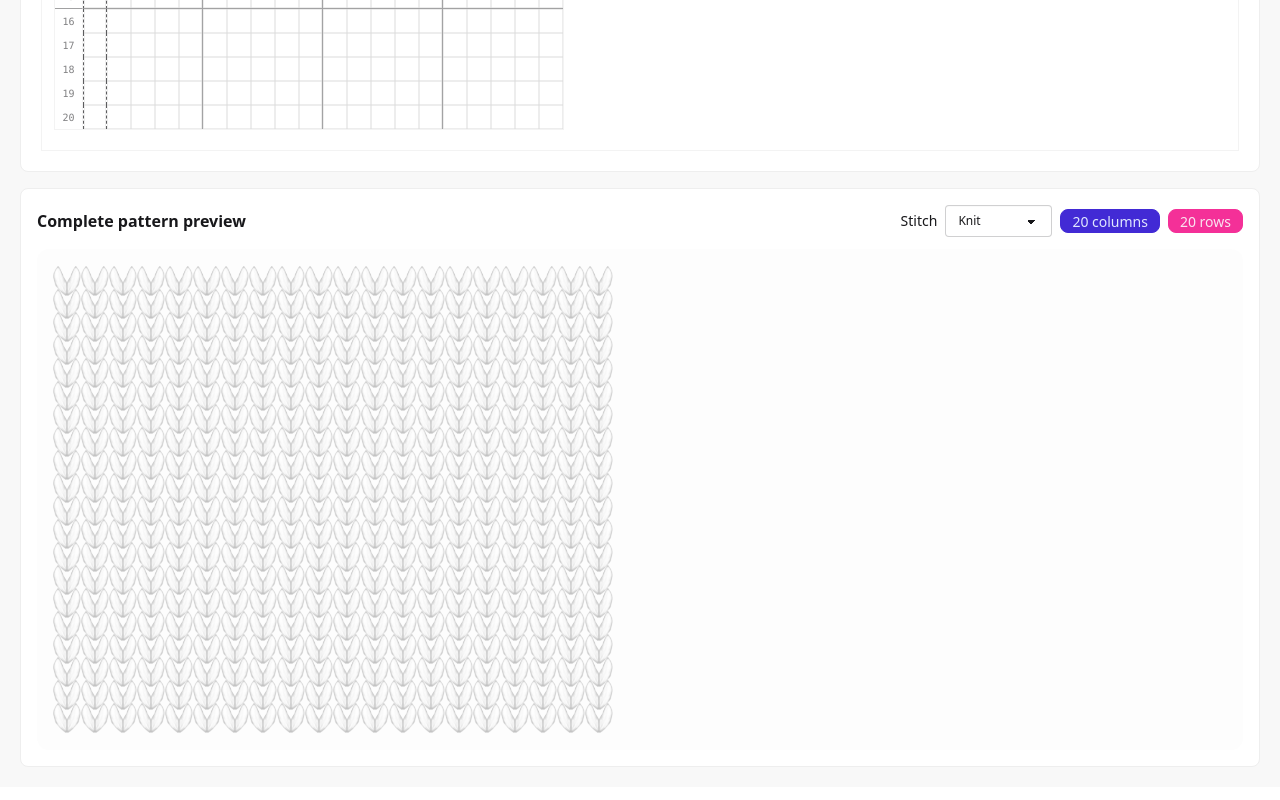
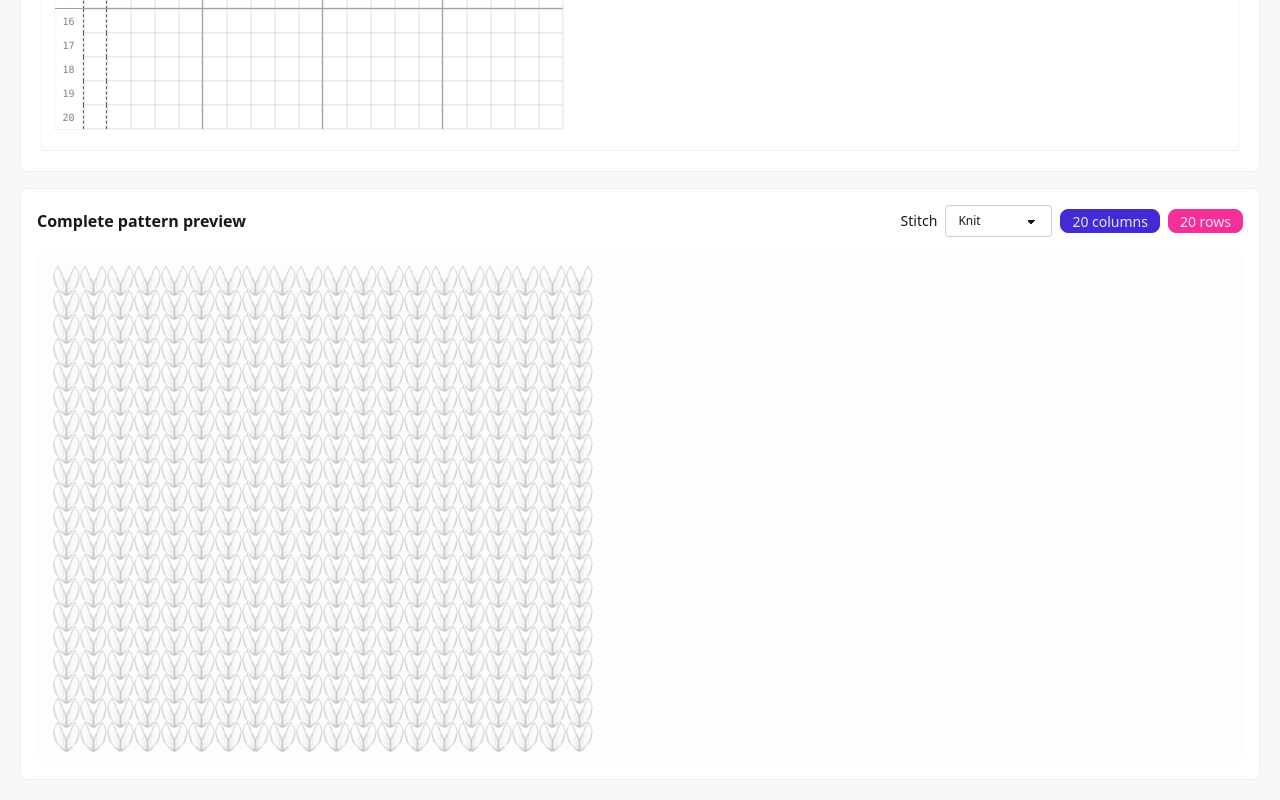
Before and after one commit to carinaruut/stitchwitch, a Vue app: page /#/ in a window 1280 px wide. Shown: the part 624-1424 px from the top of the page. Built offline with nearby package versions, Linux system fonts and the light colour scheme.

Commit message:
update preview knit layout

```diff
--- a/src/components/PatternPreview.vue
+++ b/src/components/PatternPreview.vue
@@ -28,7 +28,7 @@ const columns = computed(() => props.cells[0].length)
         <div
           class="stitch-grid grid w-max"
           :class="`stitch-grid-${stitch}`"
-          :style="{ gridTemplateColumns: `repeat(${columns}, ${stitch === 'cross-stitch' ? 24 : 28}px)` }"
+          :style="{ gridTemplateColumns: `repeat(${columns}, ${stitch === 'cross-stitch' ? 24 : 27}px)` }"
           aria-label="Repeated stitch pattern preview"
         >
           <template v-for="(row, rowIndex) in cells" :key="rowIndex">
@@ -48,7 +48,7 @@ const columns = computed(() => props.cells[0].length)
 }
 
 .stitch-knit {
-  width: 28px;
+  width: 27px;
   height: 32px;
   mask: url('/assets/stitch_1.png') center / 100% 100% no-repeat;
   -webkit-mask: url('/assets/stitch_1.png') center / 100% 100% no-repeat;
@@ -62,8 +62,8 @@ const columns = computed(() => props.cells[0].length)
 }
 
 .stitch-grid-knit {
-  grid-auto-rows: 23px;
-  padding-bottom: 9px;
+  grid-auto-rows: 24px;
+  padding-bottom: 2px;
 }
 
 .stitch-grid-cross-stitch {
```
